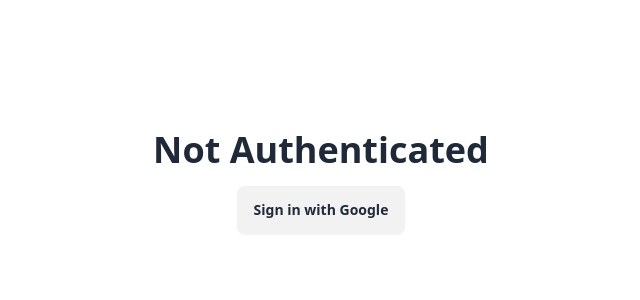
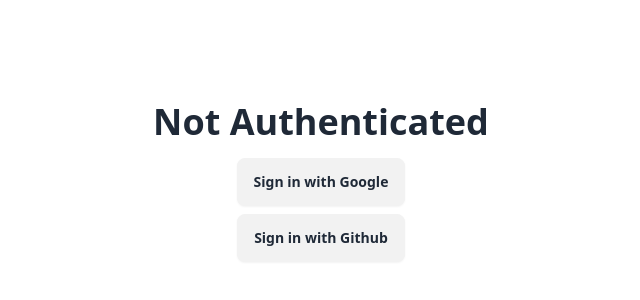
Before and after one commit to thatanjan/supabase-auth-yt, a Next.js app: page /auth in a window 1280 px wide. Shown: the part 218-518 px from the top of the page, without its empty margins (319-959 px from the left). Built offline with nearby package versions, Linux system fonts and the light colour scheme.

Commit message:
Github oAuth tutorial

```diff
--- a/src/components/Forms/AuthForm.jsx
+++ b/src/components/Forms/AuthForm.jsx
@@ -1,5 +1,5 @@
 'use client'
-import { signinWithGoogle } from '@/utils/actions'
+import { signinWithGithub, signinWithGoogle } from '@/utils/actions'
 import React from 'react'
 
 const AuthForm = () => {
@@ -8,6 +8,9 @@
       <button className='btn' formAction={signinWithGoogle}>
         Sign in with Google
       </button>
+      <button className='btn' formAction={signinWithGithub}>
+        Sign in with Github
+      </button>
     </form>
   )
 }
--- a/src/utils/actions.js
+++ b/src/utils/actions.js
@@ -25,10 +25,11 @@
 }
 
 const signinWithGoogle = signInWith('google')
+const signinWithGithub = signInWith('github')
 
 const signOut = async () => {
   const supabase = await createClientForServer()
   await supabase.auth.signOut()
 }
 
-export { signinWithGoogle, signOut }
+export { signinWithGoogle, signOut, signinWithGithub }
```
